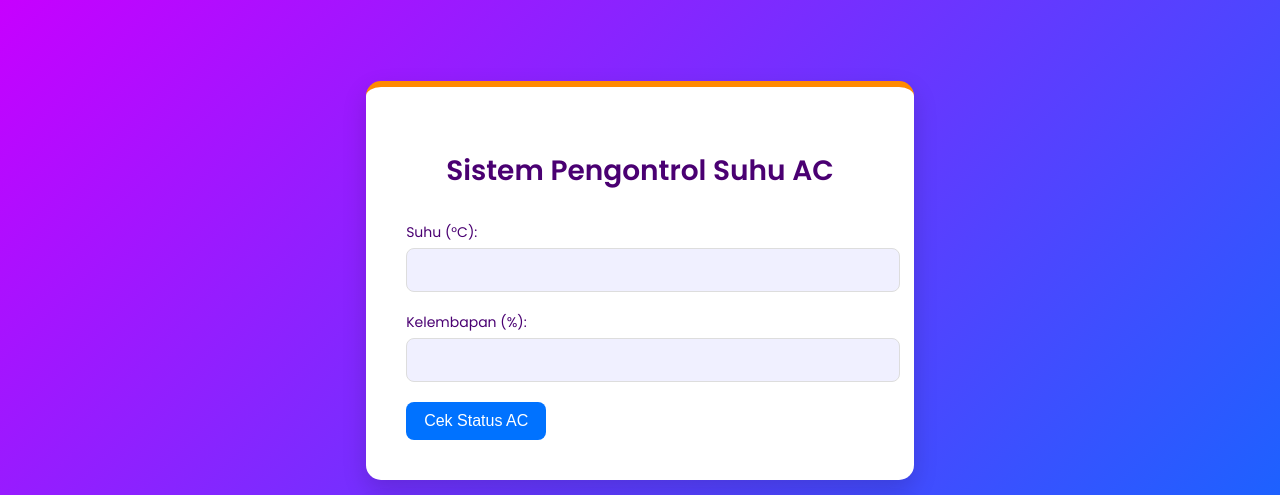
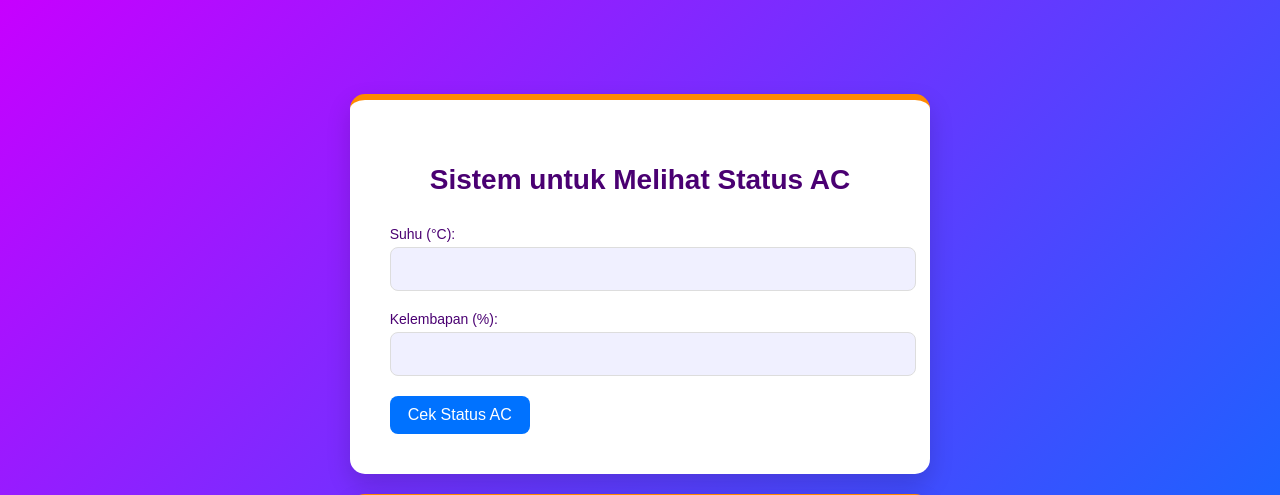
Before and after one commit to vikaandinii/tugas3_prognet_ac, a PHP site: page / in a window 1280 px wide. Shown: the top 495 px of the page. Run offline with PHP 8.4, Linux system fonts and the light colour scheme.

Commit message:
Update index.php

```diff
--- a/index.php
+++ b/index.php
@@ -6,7 +6,7 @@
 $database = "sistem_kontrol_ac";
 
 try {
-    // Pakai PDO untuk koneksi ke database
+    //  PDO untuk koneksi ke database
     $pdo = new PDO("mysql:host=$servername;dbname=$database", $username, $password);
     $pdo->setAttribute(PDO::ATTR_ERRMODE, PDO::ERRMODE_EXCEPTION);
 } catch (PDOException $e) {
@@ -16,7 +16,7 @@
     exit();
 }
 
-// Mengontrol status AC
+// Fungsi untuk melihat status AC
 function kontrol_ac($suhu, $kelembapan) {
     if ($suhu < 18 && $kelembapan < 40) {
         return "AC Mati";
@@ -65,13 +65,12 @@
     <meta charset="UTF-8">
     <meta name="viewport" content="width=device-width, initial-scale=1.0">
     <link rel="stylesheet" href="style.css">
-    <link href="https://fonts.googleapis.com/css2?family=Poppins:wght@400;600&display=swap" rel="stylesheet">
-    <title>Sistem Pengontrol Suhu AC</title>
+    <title>Sistem untuk Melihat Status AC</title>
 </head>
 <body>
     <div class="container">
         <div class="card">
-            <h2>Sistem Pengontrol Suhu AC</h2>
+            <h2>Sistem untuk Melihat Status AC</h2>
 
             <form id="form-input" method="POST">
                 <div class="form-group">
```
